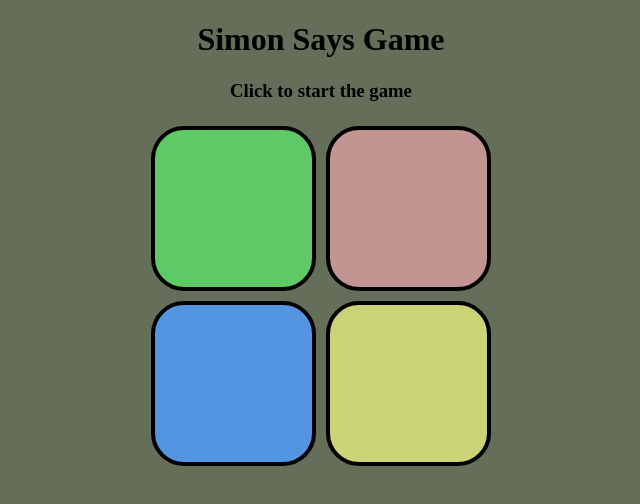
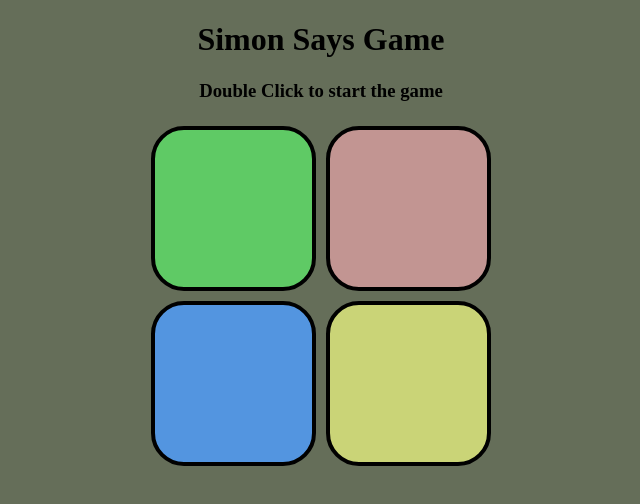
Before and after one commit to MukulKharolia/Simon-Says-Game, a plain HTML site: page index.html in a window 1280 px wide. Shown: the full height of the page, 319-959 px from the left. Drawn offline with Linux system fonts and the light colour scheme.

Commit message:
Update index.html

```diff
--- a/index.html
+++ b/index.html
@@ -8,7 +8,7 @@
 </head>
 <body>
     <h1>Simon Says Game</h1>
-    <h3>Click to start the game</h3>
+    <h3>Double Click to start the game</h3>
     <div class="container">
         <div class="child c1" type="button" id="c1"></div>
         <div class="child c2" type="button" id="c2"></div>
```
